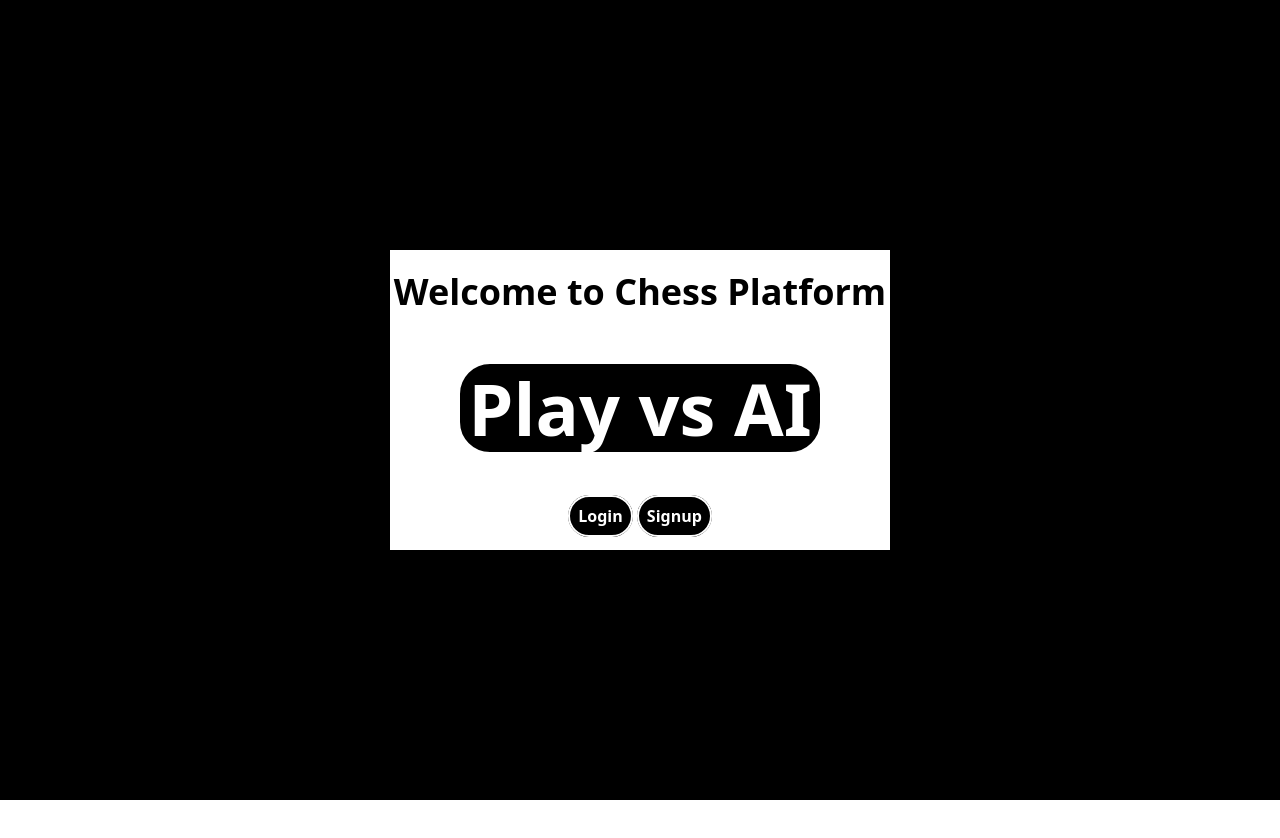
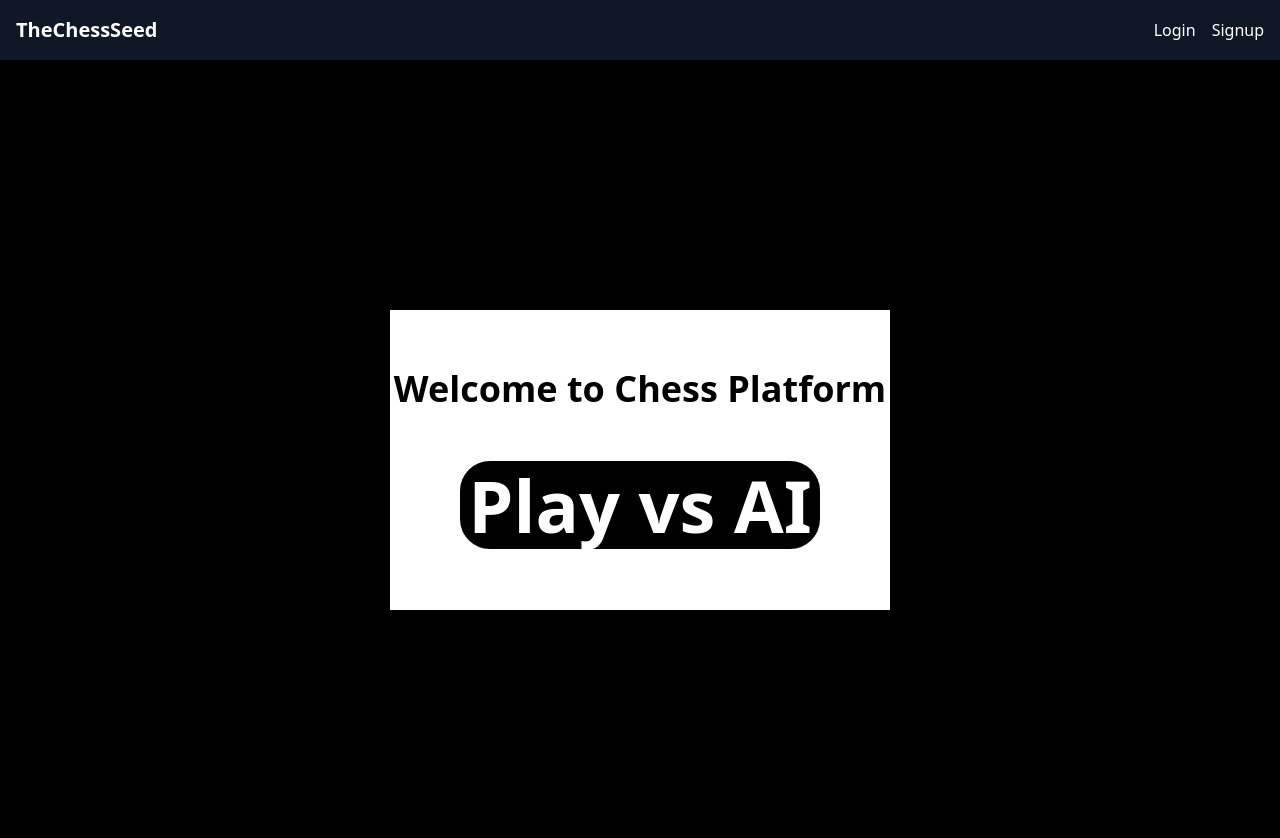
Before and after one commit to dibyajyoti-chakrabarti/TheChessSeed, a React (Vite) app in the folder chess-project/frontend/: page / in a window 1280 px wide. Shown: the top 838 px of the page. Before the commit the page ends 800 px from the top, so only its background shows below. Built offline with nearby package versions, Linux system fonts and the light colour scheme.

Commit message:
Polished Authentication

```diff
--- a/chess-project/frontend/src/App.jsx
+++ b/chess-project/frontend/src/App.jsx
@@ -2,16 +2,21 @@ import { BrowserRouter, Routes, Route } from "react-router-dom";
 import Home from "./Home";
 import Login from "./Login";
 import Signup from "./Signup";
+import { AuthProvider } from "./context/AuthContext";
+import Navbar from "./components/Navbar";
 
 function App() {
   return (
+    <AuthProvider>
       <BrowserRouter>
+        <Navbar />
         <Routes>
           <Route path="/" element={<Home />} />
           <Route path="/login" element={<Login />} />
           <Route path="/signup" element={<Signup />} />
         </Routes>
       </BrowserRouter>
+    </AuthProvider>
   );
 }
 
--- a/chess-project/frontend/src/Home.jsx
+++ b/chess-project/frontend/src/Home.jsx
@@ -17,10 +17,6 @@ function Home() {
         >
           Play vs AI
         </button>
-        <div>
-          <Link className="default-btn" to="/login">Login</Link>{" "}
-          <Link className="default-btn" to="/signup">Signup</Link>
-        </div>
       </div>
     </div>
   );
--- a/chess-project/frontend/src/Login.jsx
+++ b/chess-project/frontend/src/Login.jsx
@@ -1,10 +1,12 @@
 import { useState } from "react";
 import { Link, useNavigate } from "react-router-dom";
+import { useAuth } from "./context/AuthContext";
 
 function Login() {
   const [email, setEmail] = useState("");
   const [password, setPassword] = useState("");
     const navigate = useNavigate();
+    const { login } = useAuth();
 
   const handleSubmit = async (e) => {
     e.preventDefault();
@@ -16,7 +18,8 @@ function Login() {
       });
 
       const data = await res.json();
-      if (data.token) {
+       if (data.token && data.user) {
+        login(data.user, data.token);
         localStorage.setItem('token', data.token); // Save token
         console.log('Login successful!');
         navigate('/'); // Redirect to home page on success
--- /dev/null
+++ b/chess-project/frontend/src/components/Navbar.jsx
@@ -0,0 +1,42 @@
+import React from 'react';
+import { useAuth } from '../context/AuthContext';
+import { Link } from 'react-router-dom';
+
+function Navbar() {
+  const { user, logout } = useAuth();
+
+  return (
+    <nav className="bg-gray-900 text-white p-4 shadow-md">
+      <div className="container mx-auto flex justify-between items-center">
+        {/* Left Side: App Name/Logo */}
+        <Link to="/" className="text-xl font-bold hover:text-gray-300">
+          TheChessSeed
+        </Link>
+
+        {/* Right Side: User Info or Login/Signup Links */}
+        <div className="flex items-center space-x-4">
+          {user ? (
+            // If user is logged in
+            <>
+              <span className="font-medium">Welcome, {user.username}</span>
+              <button
+                onClick={logout}
+                className="bg-red-600 hover:bg-red-700 text-white font-bold py-2 px-4 rounded transition duration-300"
+              >
+                Logout
+              </button>
+            </>
+          ) : (
+            // If user is not logged in
+            <>
+              <Link to="/login" className="hover:text-gray-300">Login</Link>
+              <Link to="/signup" className="hover:text-gray-300">Signup</Link>
+            </>
+          )}
+        </div>
+      </div>
+    </nav>
+  );
+}
+
+export default Navbar;
--- /dev/null
+++ b/chess-project/frontend/src/context/AuthContext.jsx
@@ -0,0 +1,38 @@
+import React, { createContext, useState, useContext, useEffect } from 'react';
+
+const AuthContext = createContext(null);
+
+export const AuthProvider = ({ children }) => {
+  const [user, setUser] = useState(null);
+
+  // Check for user info in localStorage on initial load
+  useEffect(() => {
+    const storedUser = localStorage.getItem('user');
+    if (storedUser) {
+      setUser(JSON.parse(storedUser));
+    }
+  }, []);
+
+  const login = (userData, token) => {
+    localStorage.setItem('token', token);
+    localStorage.setItem('user', JSON.stringify(userData));
+    setUser(userData);
+  };
+
+  const logout = () => {
+    localStorage.removeItem('token');
+    localStorage.removeItem('user');
+    setUser(null);
+  };
+
+  return (
+    <AuthContext.Provider value={{ user, login, logout }}>
+      {children}
+    </AuthContext.Provider>
+  );
+};
+
+// Custom hook to use the auth context
+export const useAuth = () => {
+  return useContext(AuthContext);
+};
```
Also changed, not shown: 2 other files (tests, documents, lock files or other folders). Lines whose indentation alone changed are shown as unchanged.
